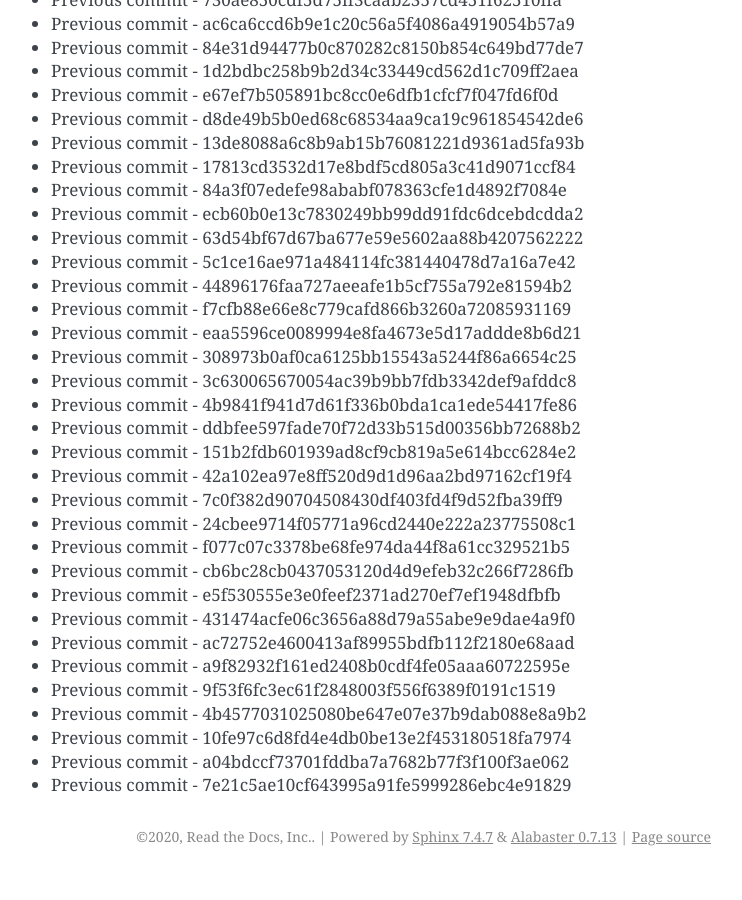
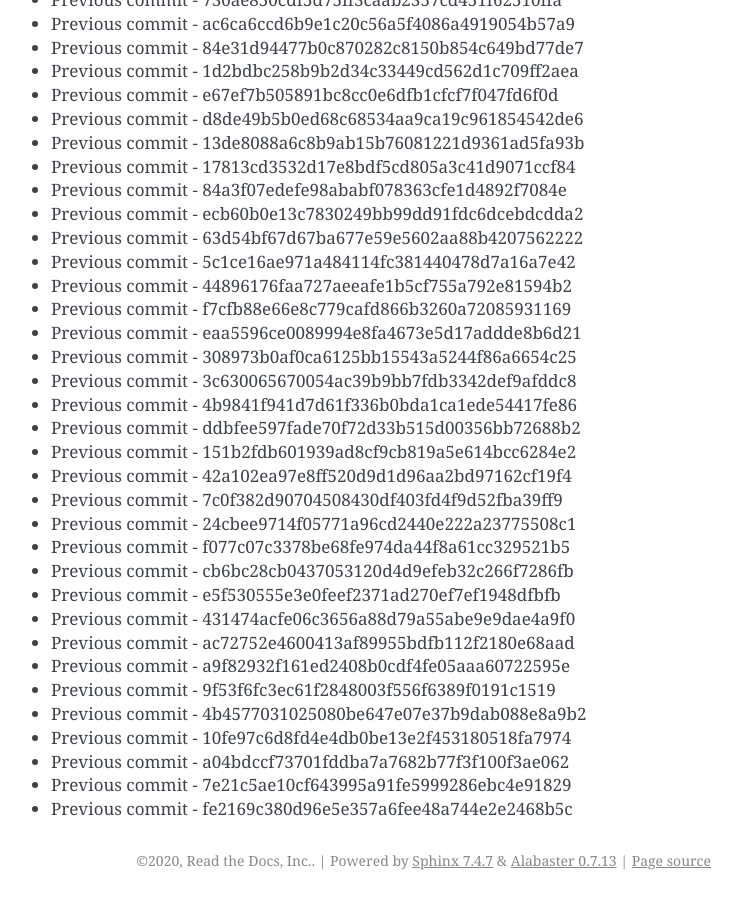
Before and after one commit to readthedocs/rtd-git-stresstest, a Sphinx documentation site: the page built from docs/updates.rst, in a window 1280 px wide and 900 px high, scrolled down 7033 px. Shown: the whole window, without its empty margins (399-1141 px from the left). Built offline with Sphinx 7.4.7, drawn with Linux system fonts in a browser that asks for light colours; before the commit the page ends 7909 px from its top, so only the background shows below that.

Commit message:
Generating commit from previous: fe2169c380d96e5e357a6fee48a744e2e2468b5c

```diff
--- a/docs/updates.rst
+++ b/docs/updates.rst
@@ -327,3 +327,4 @@ It can be tested for any performance characteristics.
 * Previous commit - 10fe97c6d8fd4e4db0be13e2f453180518fa7974
 * Previous commit - a04bdccf73701fddba7a7682b77f3f100f3ae062
 * Previous commit - 7e21c5ae10cf643995a91fe5999286ebc4e91829
+* Previous commit - fe2169c380d96e5e357a6fee48a744e2e2468b5c
```
